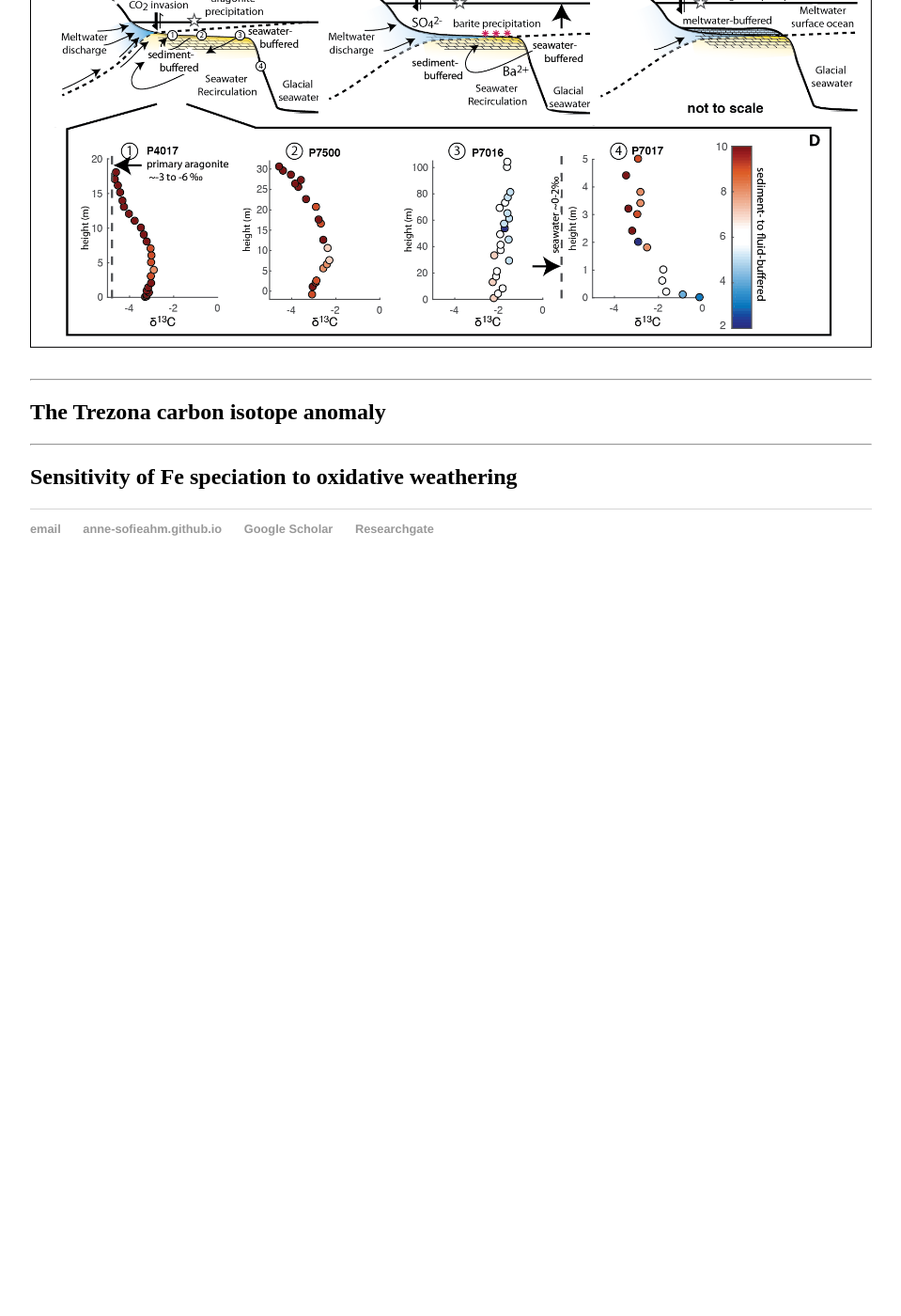
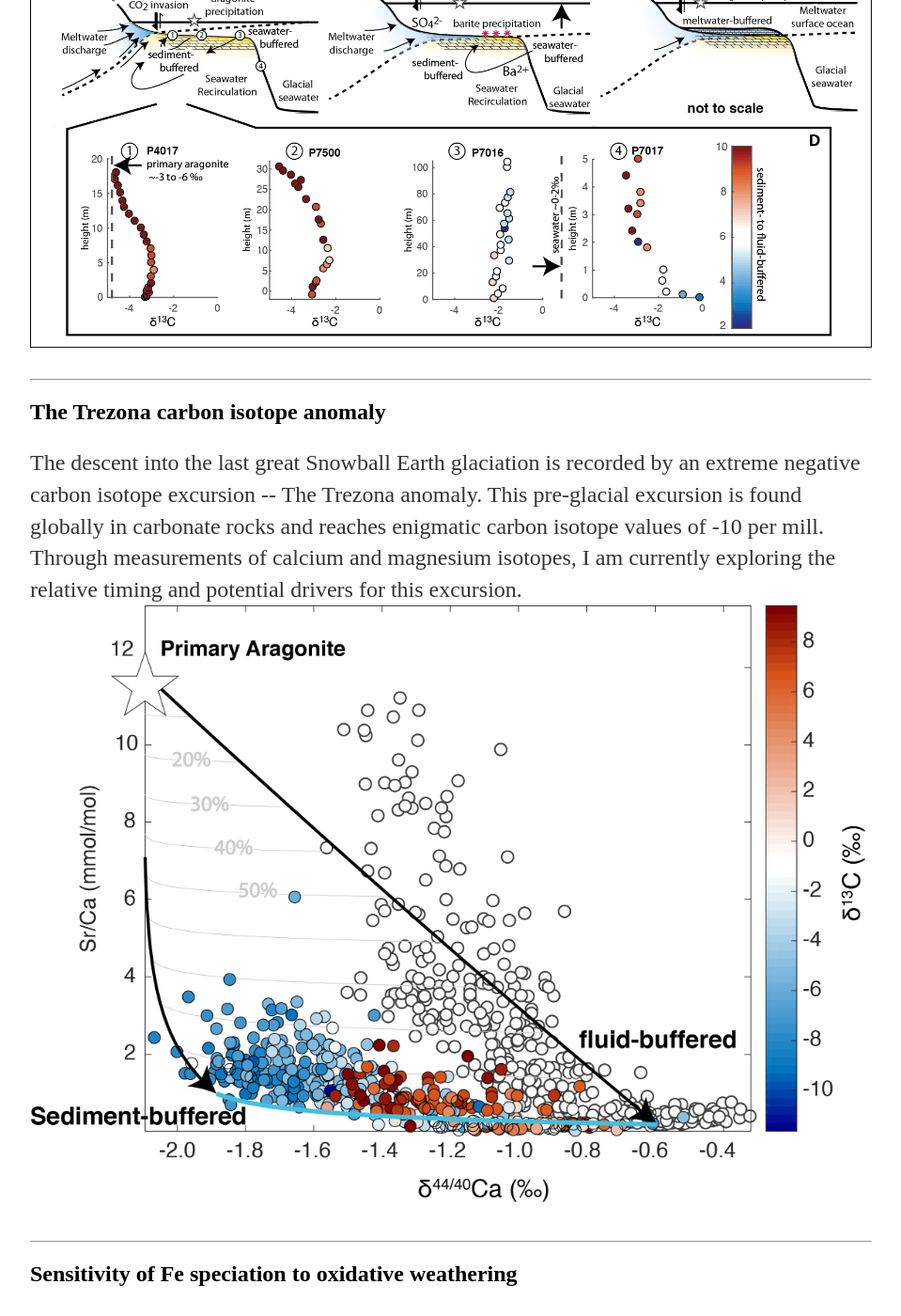
Before and after one commit to Anne-SofieAhm/Anne-SofieAhm.github.io, a Jekyll site: the page built from projects/index.html, in a window 1280 px wide and 1400 px high, scrolled down 1459 px. Shown: the whole window at 94% size, without its empty margins (160-1119 px from the left). Built offline with Jekyll 4.4.1, drawn with Linux system fonts in a browser that asks for light colours; before the commit the page ends 2089 px from its top, so only the background shows below that; some of the changed text lies outside the part shown.

Commit message:
Update index.html

```diff
--- a/projects/index.html
+++ b/projects/index.html
@@ -44,6 +44,31 @@ of local diagenetic processes expressed globally in continental margins.
 
 <hr />
 <h2>The Trezona carbon isotope anomaly</h2>
+<p>
+The descent into the last great Snowball Earth glaciation is recorded by an
+extreme negative carbon isotope excursion -- The Trezona anomaly. This
+pre-glacial excursion is found globally in carbonate rocks and reaches enigmatic
+carbon isotope values of -10 per mill. Through measurements of calcium and
+magnesium isotopes, I am currently exploring the relative timing and potential
+drivers for this excursion.
+<img src="../Trez_Ca_vs_Sr.png" width="100%" align=”top”/>
+</p>
 
 <hr />
 <h2>Sensitivity of Fe speciation to oxidative weathering</h2>
+<p>
+The concentration of reactive Fe in sedimentary rocks is extremely sensitive to
+modern weathering processes. Understanding the record of redox sensitive
+elements in ancient sediments is fundamental for extracting records of the
+concentration of atmospheric oxygen through Earth history. By using trace
+element analysis of samples from a shallow self-drilled core and coincident
+outcrop from Vinini Creek (Central Nevada), I found that in core samples there
+is abundant iron bound to pyrite and siderite minerals. In contrast, in outcrop
+samples much of that iron had been remobilized and transformed into iron oxides.
+This work emphasizes the limitations for using measurements of the concentration
+of pyrite and iron oxide in rocks collected from outcrop to infer past changes
+in oxygen levels (the iron speciation proxy) and highlights the need for more
+robust methods to evaluate the degree of alteration and diagenesis in ancient
+sediments.
+<img src="../photoDan.jpg" width="75%" align=”top”/>
+</p>
```
